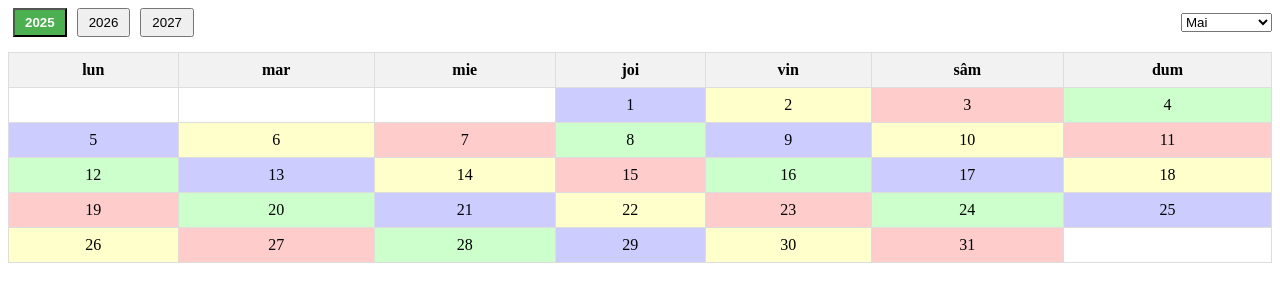
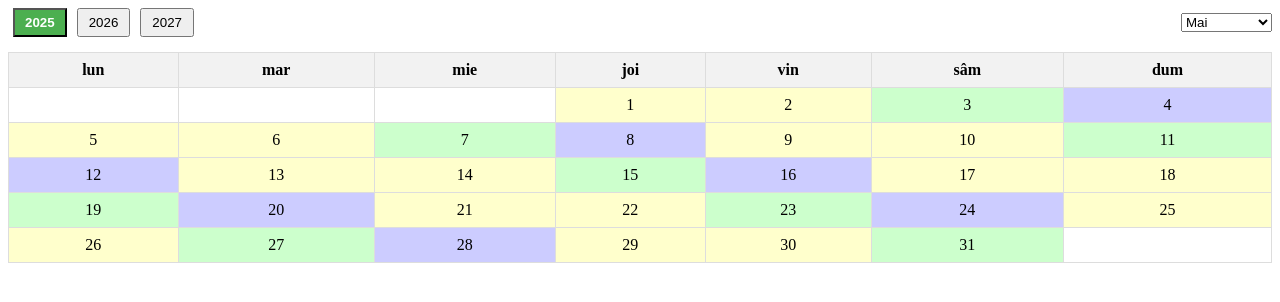
Before and after one commit to Danielzapirtan/ture, a Flask app: page / in a window 1280 px wide. Shown: the top 302 px of the page. Run offline with Flask 2, Linux system fonts and the light colour scheme.

Commit message:
Update index.html

```diff
--- a/api/templates/index.html
+++ b/api/templates/index.html
@@ -17,9 +17,9 @@
         th {
             background-color: #f2f2f2;
         }
-        .doy0 { background-color: #ffcccc; }
-        .doy1 { background-color: #ccffcc; }
-        .doy2 { background-color: #ccccff; }
+        .doy0 { background-color: #ccffcc; }
+        .doy1 { background-color: #ccccff; }
+        .doy2 { background-color: #ffffcc; }
         .doy3 { background-color: #ffffcc; }
         .year-btn {
             padding: 5px 10px;
```
